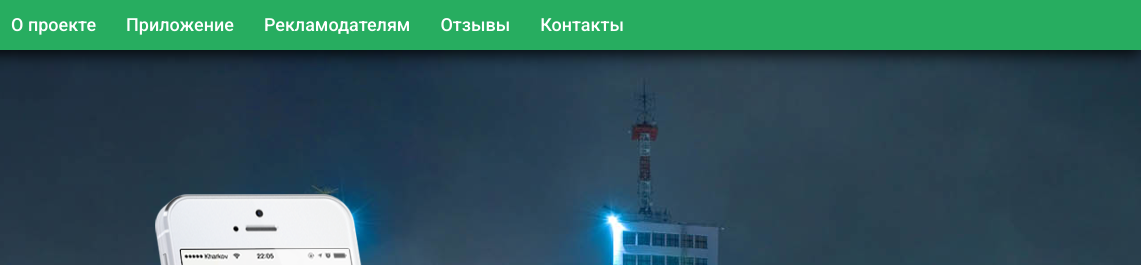
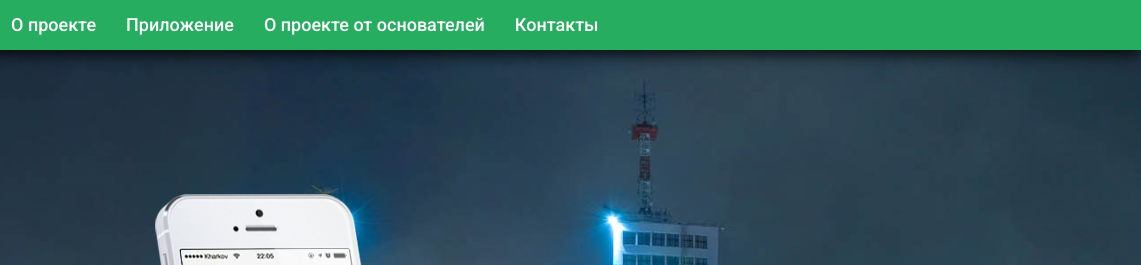
Before and after one commit to sergii-bashlii/test.transport.kh.ua, a plain HTML site: page index.html in a window 1280 px wide. Shown: the top 265 px of the page, 139-1280 px from the left. Drawn offline with nearby package versions, Linux system fonts and the light colour scheme.

Commit message:
delete reklama

```diff
--- a/index.html
+++ b/index.html
@@ -92,8 +92,8 @@
                 <li id="logo"><a href="#top-slider"><img src="./img/Logo.png"></a></li>
                 <li><a href="#process">О проекте</a></li>
                 <li><a href="#portfolio">Приложение</a></li>
-                <li><a href="#service"> Рекламодателям</a></li>
-                <li><a href="#clients">Отзывы</a></li>
+                <!-- <li><a href="#service"> Рекламодателям</a></li> -->
+                <li><a href="#clients">О проекте от основателей</a></li>
                 <!-- <li><a href="#price">Price</a></li>
                 <li><a href="#clients">Clients</a></li>
                 <li><a href="#facts">Facts</a></li> -->
@@ -448,7 +448,7 @@
 
 <!-- SERVICE -->
 
-<div id="service">
+<!-- <div id="service">
 
   <div class="container">
 
@@ -466,10 +466,10 @@
 
        </div>
 
-    </div>
+    </div> -->
 
       <!-- CONTACT FORM -->
-      <div class="col-lg-8 col-md-8 col-lg-offset-2 col-md-offset-2 form">
+     <!--  <div class="col-lg-8 col-md-8 col-lg-offset-2 col-md-offset-2 form">
 
       <form action="./contact.php" class="form-horizontal" role="form" id="contactForm" method="post" name="contactForm">
 
@@ -514,7 +514,7 @@
 
      </div>
    </div>
-</div>
+</div> -->
 
 <!-- SERVICE END -->
 
```
